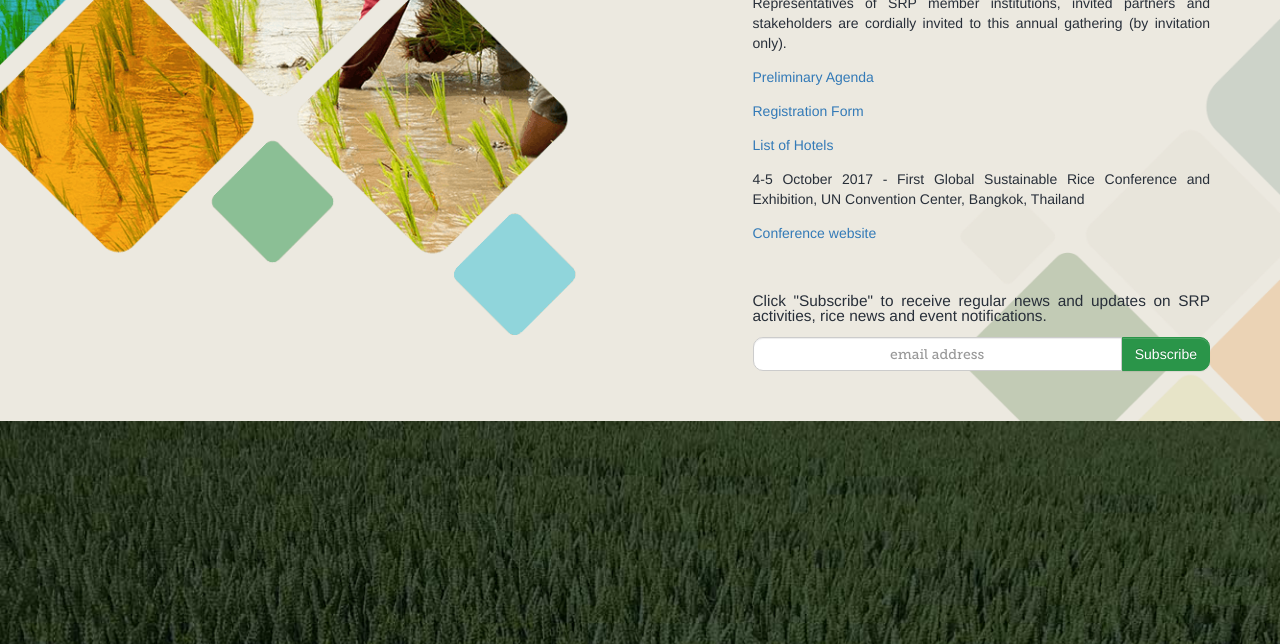
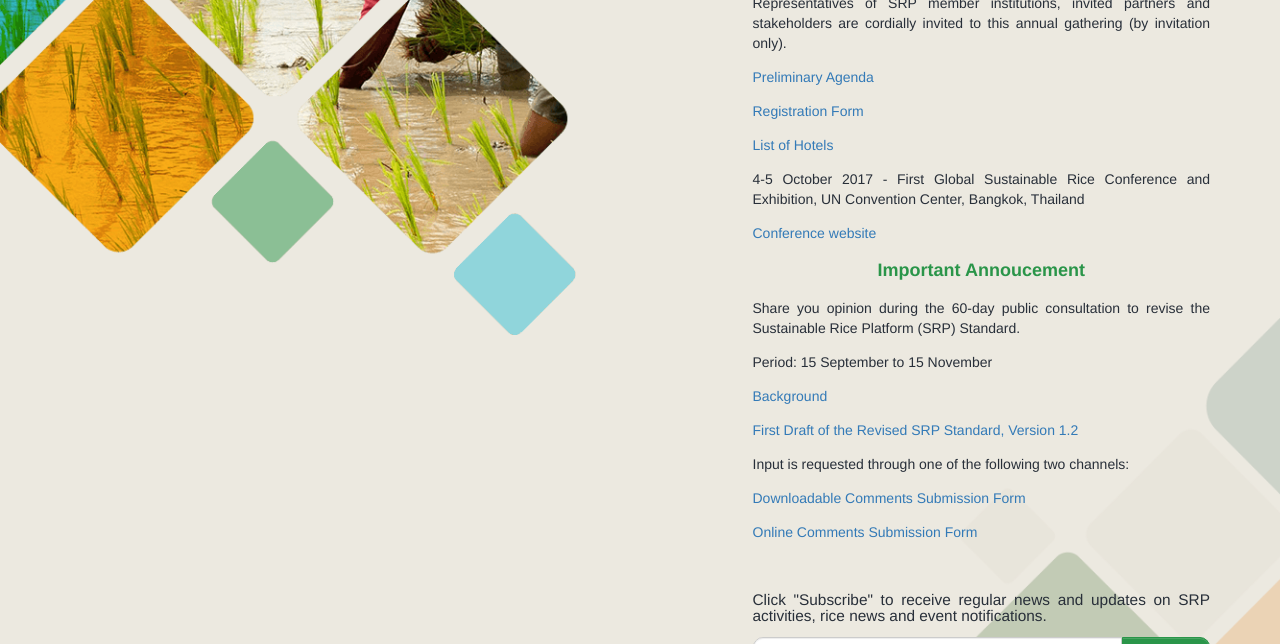
Before and after one commit to sustainablericeplatform/sustainablericeplatform.github.io, a Jekyll site: the page built from index.html, in a window 1280 px wide and 900 px high, scrolled down 808 px, cut to the strip 0-644 px from the top of the window. Built offline with Jekyll 4.4.1, drawn with Linux system fonts in a browser that asks for light colours.

Commit message:
Update index.html

```diff
--- a/index.html
+++ b/index.html
@@ -35,9 +35,14 @@ layout: default
                 <p><a href="/assets/docs/List of Hotels for SRP updated 12 Sept 2017.pdf" target="_blank">List of Hotels</a></p>
                 <p>4-5 October 2017 - First Global Sustainable Rice Conference and Exhibition, UN Convention Center, Bangkok, Thailand</p>
                 <p><a href="http://www.sustainablericeconference.org" target="_blank">Conference website</a></p>
-                <!--<h2 class="green">Work with us</h2>
-                <p>We are looking for a consultant to facilitate the review and revision of the SRP Standard and Performance Indicators. If you or someone you know may be interested, please contact Peter at p.sprang@irri.org as soon as possible.</p>
-                <p><a href="/assets/docs/ToRs_Consultant_SRP_Standard Revision_Final.pdf" target="_blank">Terms of Reference</a></p>-->
+                <h2 class="green">Important Annoucement</h2>
+                <p>Share you opinion during the 60-day public consultation to revise the Sustainable Rice Platform (SRP) Standard.</p>
+                <p>Period: 15 September to 15 November</p>
+                <p><a href="/assets/docs/Background - SRP Standard Revision Process.pdf" target="_blank">Background</a></p>
+                <p><a href="/assets/docs/SRP Standard_Version 1.2_Sep 15.pdf" target="_blank">First Draft of the Revised SRP Standard, Version 1.2</a></p>
+                <p>Input is requested through one of the following two channels:</p>
+                <p><a href="/assets/docs/Comments Submission Form_Sep 14.pdf" target="_blank">Downloadable Comments Submission Form</a></p>
+                <p><a href="https://docs.google.com/forms/d/e/1FAIpQLScQZ1BnXqmhLe3GEQQSpkVH5rye4x2RiOeVjmcu-BdOaTEjTQ/viewform" target="_blank">Online Comments Submission Form</a></p>
                 <div class="subscribe-wrapper" style="margin-top: 50px;">
                     <p style="line-height: 1;"><small>Click "Subscribe" to receive regular news and updates on SRP activities, rice news and event notifications.</small></p>
                     <div id="mc_embed_signup">
```
